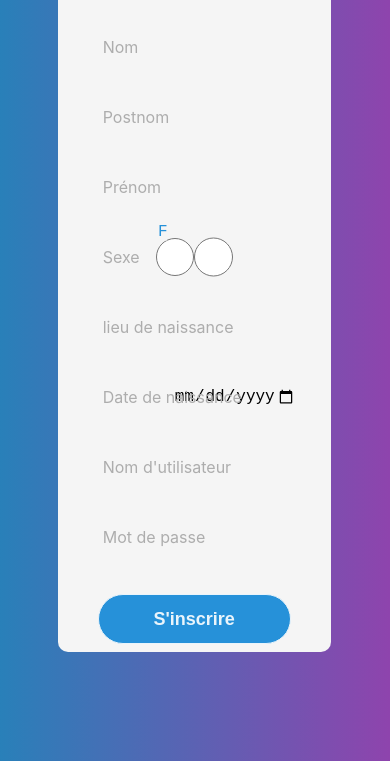
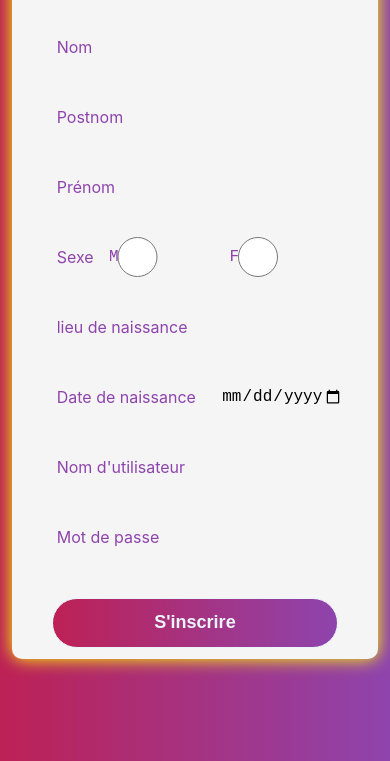
Before and after one commit to espoirmat/Media, a plain HTML site: page inscrip.html in a window 390 px wide. Shown: the part 83-844 px from the top of the page. Drawn offline with Linux system fonts and the light colour scheme.

Commit message:
responsive et changement des couleur des fond

```diff
--- a/css/beauty.css
+++ b/css/beauty.css
@@ -4,7 +4,7 @@
 }
 body
 {
-    background: linear-gradient(90deg,#2980B9,#8E44ad);
+    background: linear-gradient(90deg,rgb(189, 33, 85),#8E44ad);;
 }
 
 
--- a/css1/beauty.css
+++ b/css/style.css
@@ -4,7 +4,7 @@
 }
 body
 {
-    background: linear-gradient(90deg,#2980B9,#8E44ad);
+    background: linear-gradient(90deg,rgb(189, 33, 85),#8E44ad);
     font-family: -apple-system, BlinkMacSystemFont, 'Segoe UI', Roboto, Oxygen, Ubuntu, Cantarell, 'Open Sans', 'Helvetica Neue', sans-serif;
     /*overflow: hidden;*/
 }
@@ -17,6 +17,7 @@ body
     margin-bottom: 5%;
     background: whitesmoke;
     border-radius: 10px;
+    box-shadow: 0 0 17px 0 yellow
 }
 
 .center h1
@@ -60,28 +61,49 @@ form .txt_field
     position: absolute;
     top: 50%;
     left: 5px;
-    color: #adadad;
+    color: #8E44ad;
     transform: translateY(-50%);
     font-size: 16px;
     pointer-events: none;
     transition: .5s;
 }
+.clo
+{
+    display: flex;
+
+}
 
 .sex
 {
     display: flex;
-    width: 40%;
-    margin: auto;
-    position: relative;
+    align-content: space-around;
+    width: 20%;
+    margin-left: 20%;
 }
 
 .sex label
 {
-    color: whitesmoke;
+    color: #8E44ad;
     font-family: monospace;
     position: absolute;
-    left: 3%;
-    top: 0%;
+    top: 50%;
+    left: 20%;
+
+}
+.p
+{
+    display: flex;
+    align-content: space-around;
+    width: 20%;
+    margin-left: 22%;
+}
+.p label
+{
+    color: #8E44ad;
+    font-family: monospace;
+    position: absolute;
+    top: 50%;
+    left: 62%;
 
 }
 .txt_field span::before
@@ -92,7 +114,7 @@ form .txt_field
     left: 0;
     width: 0%;
     height: 2px;
-    background: #2691d9;
+    background: rgb(189, 33, 85);
     transition:.5s;
 
 }
@@ -101,7 +123,7 @@ form .txt_field
 .txt_field input:valid ~ label
 {
     top: -5px;
-    color: #2691d9;
+    color: rgb(189, 33, 85);
 }
 
 .txt_field input:focus ~ span::before,
@@ -114,7 +136,7 @@ form .txt_field
 .pass
 {
     margin: -5px 0 20px 5px;
-    color: #a6a6a6;
+    color: rgb(189, 33, 85);
     cursor: pointer;
 }
 
@@ -131,7 +153,7 @@ input[type="submit"]
     margin-top: 4%;
     margin-bottom: 4%;
     border: 1px solid;
-    background: #2691d9;
+    background: linear-gradient(90deg,rgb(189, 33, 85),#8E44ad);
     border-radius: 25px;
     font-size: 18px;
     color: #e9f4Fb;
@@ -166,3 +188,15 @@ input[type="submit"]:hover
     text-decoration: underline;
 
 }
+
+@media screen and (max-width: 900px)
+{
+    .center
+{
+    width: 94%;
+    margin-top: 5%;
+    margin-left: 3%;
+    margin-right: 2%;
+    margin-bottom: 5%;
+}
+}
--- a/inscrip.html
+++ b/inscrip.html
@@ -4,7 +4,7 @@
     <meta charset="UTF-8">
     <meta http-equiv="X-UA-Compatible" content="IE=edge">
     <meta name="viewport" content="width=device-width, initial-scale=1.0">
-    <link rel="stylesheet" href="css1/beauty.css">
+    <link rel="stylesheet" href="css/style.css">
     <title>user</title>
 </head>
 <body>
@@ -31,12 +31,19 @@
 
             <div class="txt_field">
                 <label for="">Sexe</label>
+               <div class="clo">
                 <div class="sex">
-                    <label for="nom">M</label> <br>
-                    <input type="radio" name="sex">
-                    <label for="nom" >F</label>
-                    <input type="radio" name="sex">
+                    <label for="M">M</label>
+                    <input type="radio" id="M" name="sex" value="Homme">
                 </div>
+
+                <div class="p">
+                    <label for="F" >F</label>
+                    <input type="radio"  id="F" name="sex" value="femme">
+
+                </div>
+                </div>
+
             </div>
 
             <div class="txt_field">
```
Also changed, not shown: connect.html (+1 -1 lines).
